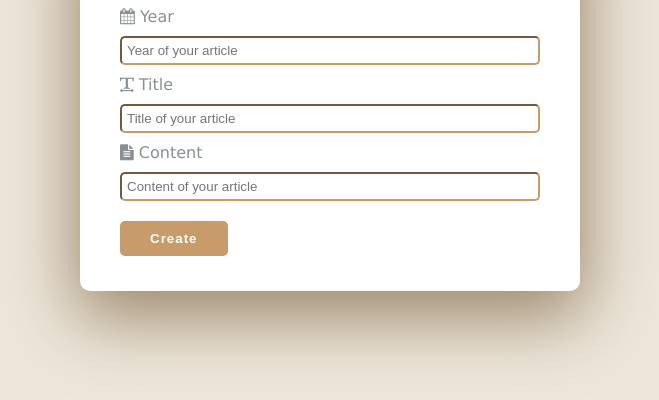
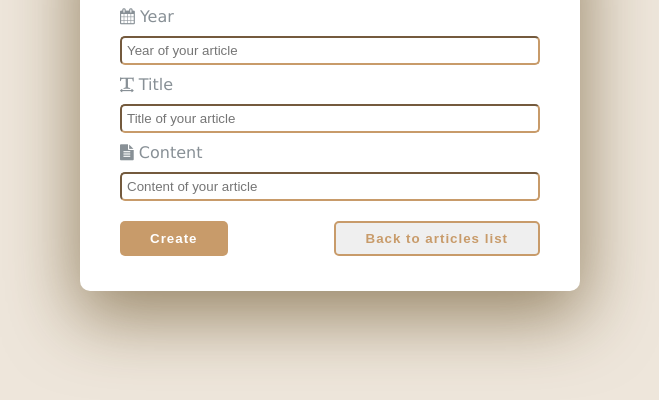
Before and after one commit to Greip1/token-darbas-dviese, a website: page public/postArt.html in a window 1280 px wide. Shown: the part 280-680 px from the top of the page, without its empty margins (310-969 px from the left). Drawn offline with Linux system fonts and the light colour scheme.

Commit message:
edited button

```diff
--- a/public/css/reset.css
+++ b/public/css/reset.css
@@ -20,7 +20,9 @@ ol {
 img {
   max-width: 100%;
 }
-
+input{
+  /* border-style: solid; */
+}
 p,
 h1,
 h2,
--- a/public/css/style.css
+++ b/public/css/style.css
@@ -43,6 +43,7 @@ border-radius: 10px;
     width: 100%;
     border-color: var(--main-color);
     border-radius: 5px;
+
 }
 h1 {
     text-align: center;
@@ -86,3 +87,19 @@ letter-spacing: 1px;
     max-width: 500px;
     padding: 20px 40px;
 }
+
+/* create artcl html */
+
+.btn-cancel{
+    margin-bottom: 15px;
+    margin-top: 10px;
+    /* background-color: var(--main-color); */
+    border: navajowhite;
+    padding: 8px 30px;
+    border-radius: 5px;
+    color: var(--main-color);
+    font-weight: bold;
+letter-spacing: 1px;
+float:right;
+border: 2px solid var(--main-color);
+}
--- a/public/postArt.html
+++ b/public/postArt.html
@@ -35,7 +35,12 @@
           id="content"
           placeholder="Content of your article"
         />
-        <button class="btn" id="create-btn" type="submit">Create</button>
+        <div class="buttons">
+          <button class="btn" id="create-btn" type="submit">Create</button>
+          <button class="btn-cancel" type="button">
+            <a href="./index.html">Back to articles list</a>
+          </button>
+        </div>
       </form>
     </div>
   </body>
```
